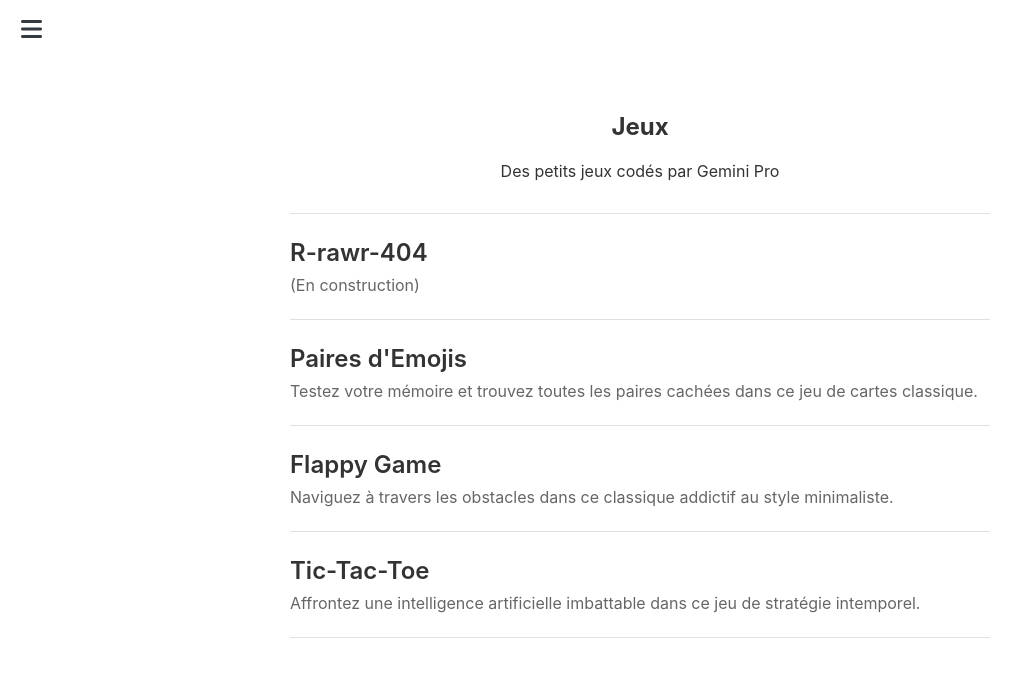
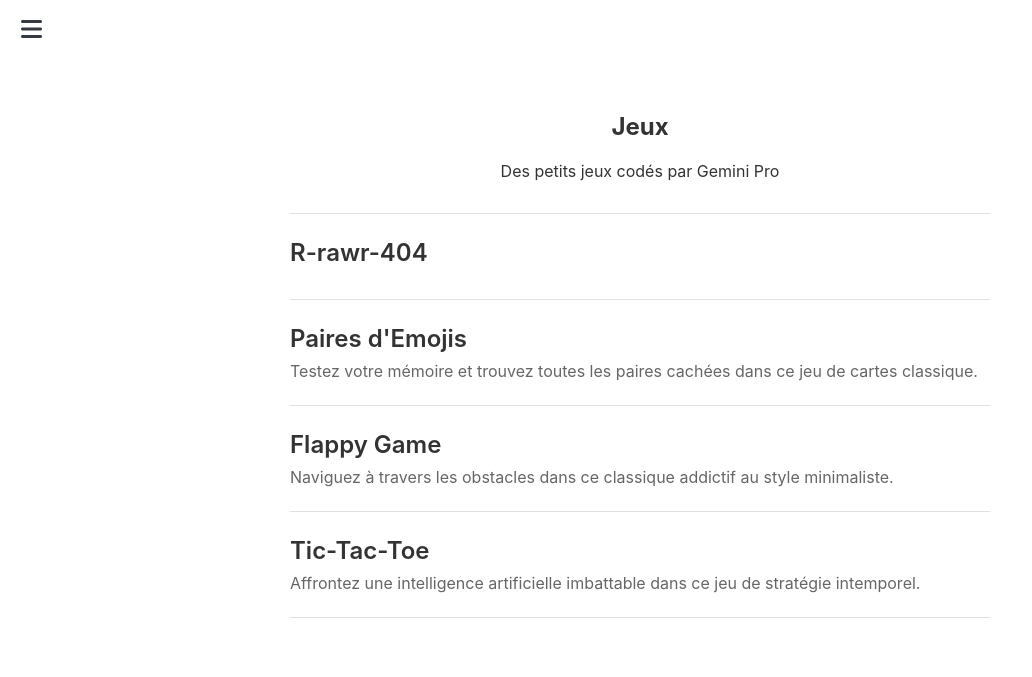
Before and after one commit to MADUP212/MADUP212.github.io, a Jekyll site: the page built from section/jeux.md, in a window 1280 px wide. Shown: the top 677 px of the page, without its empty margins (0-1032 px from the left). Built offline with Jekyll 4.4.1, drawn with Linux system fonts in a browser that asks for light colours.

Commit message:
Update jeux.md

```diff
--- a/section/jeux.md
+++ b/section/jeux.md
@@ -17,7 +17,7 @@ title: Jeux
         <h3>
           <a href="{{ '/jeux/r_404.html' | relative_url }}">R-rawr-404</a>
         </h3>
-        <p>(En construction)</p>
+        <p></p>
       </article>
 
       <article class="game-entry">
```
